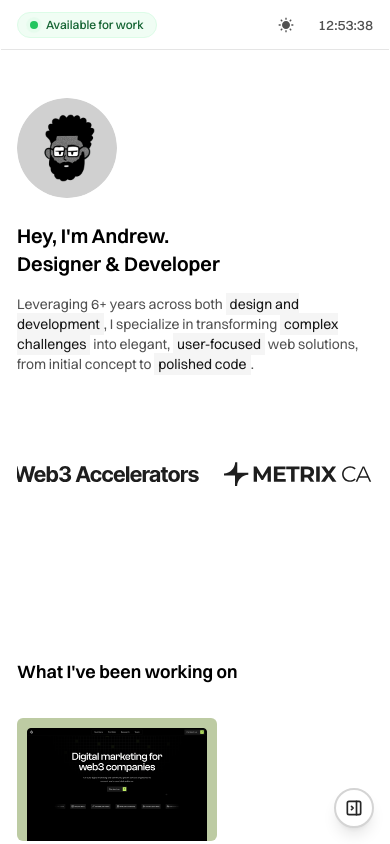
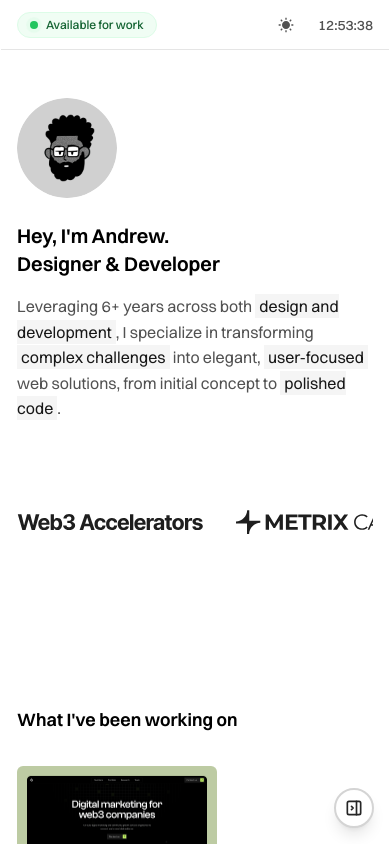
Before and after one commit to niftydrew/folio, a Next.js app: page / in a window 390 px wide. Built offline with nearby package versions, Linux system fonts and the light colour scheme.

Commit message:
Adjust text sizes and spacing in Paragraph and LogoCloud components

```diff
--- a/src/components/Paragraph.tsx
+++ b/src/components/Paragraph.tsx
@@ -20,7 +20,7 @@ export const Paragraph = ({
     <p
       className={twMerge(
         switzer.className,
-        "text-sm lg:text-base lg:leading-[160%] font-normal text-neutral-600 dark:text-neutral-300",
+        "text-base leading-[160%] font-normal text-neutral-600 dark:text-neutral-300",
         className
       )}
     >
--- a/src/components/logo-cloud.tsx
+++ b/src/components/logo-cloud.tsx
@@ -11,10 +11,10 @@ export default function LogoCloud() {
             <InfiniteSlider
               speedOnHover={20}
               speed={40}
-              gap={24}
+              gap={32}
             >
               {logos.map((logo) => (
-                <div key={logo.alt} className='flex lg:px-8'>
+                <div key={logo.alt} className='flex md:px-8'>
                   {logo.href ? (
                     <Link
                       href={logo.href}
```
